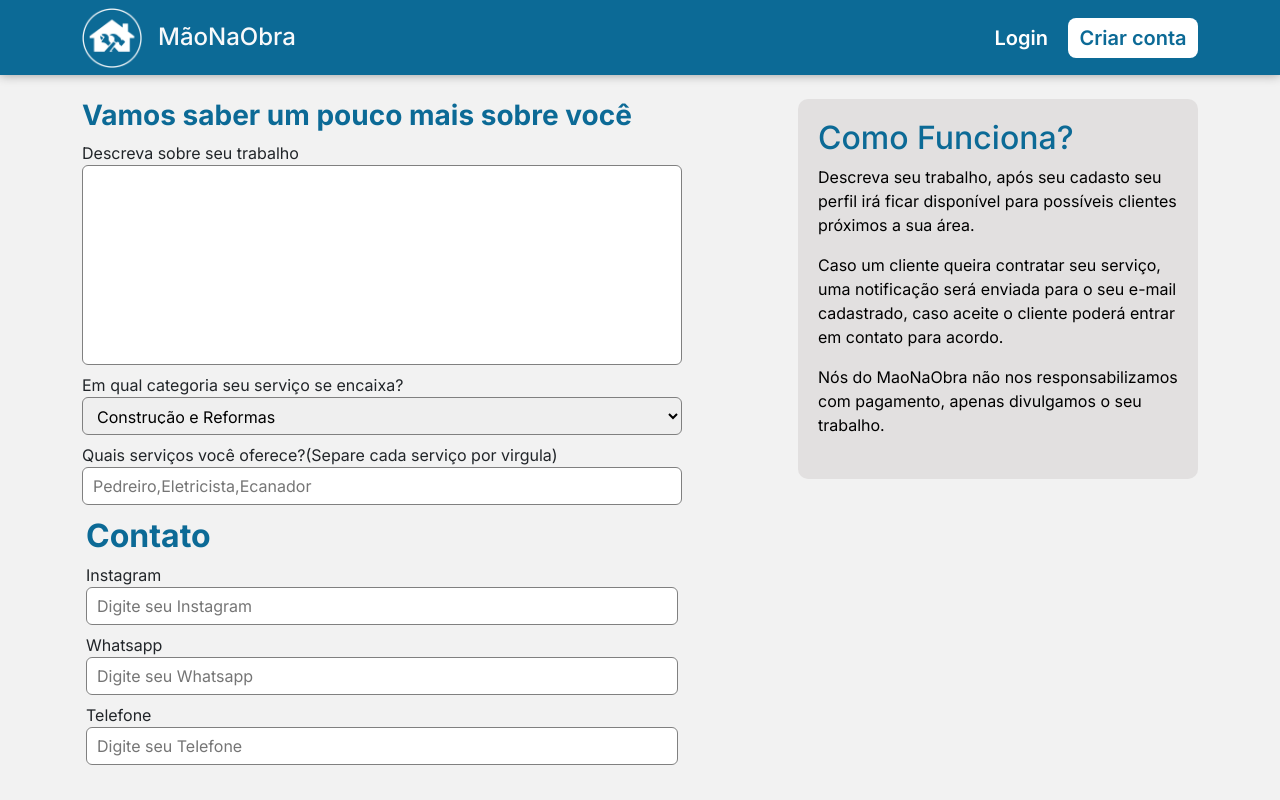
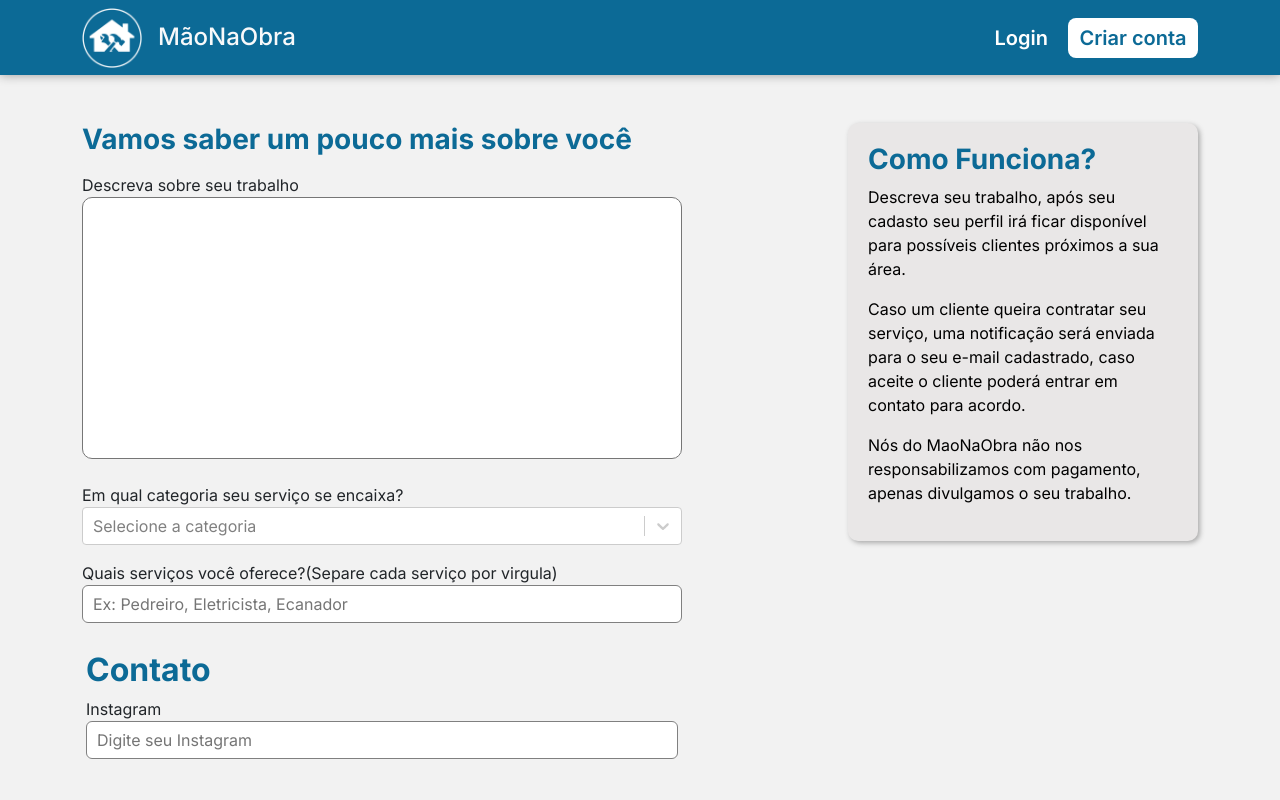
Before and after one commit to MaoNaObraa/MaoNaObra, a React (Vite) app: page /anuncioPage in a window 1280 px wide. Built offline with nearby package versions, Linux system fonts and the light colour scheme.

Commit message:
feat: catch datas of form AnuncioPage

```diff
--- a/package.json
+++ b/package.json
@@ -22,6 +22,7 @@
     "react-hook-form": "^7.45.2",
     "react-input-mask": "^2.0.4",
     "react-router-dom": "^5.3.4",
+    "react-select": "^5.7.4",
     "yup": "^1.2.0",
     "yup-locale-pt": "^0.0.9"
   },
--- a/src/components/Cadastro-components/tipo-cadastro/TipoCadastro.jsx
+++ b/src/components/Cadastro-components/tipo-cadastro/TipoCadastro.jsx
@@ -43,7 +43,7 @@ const TipoCadastro = ({ suasInformacoesDados, dadosPessoaisDados }) => {
             }
             try {
                 if (tipoCadastro === 'prestadorServico') {
-                    register(user, '/anuncio', history)
+                    register(user, '/anuncioPage', history)
                 } else if (tipoCadastro === 'cliente') {
                     register(user, '/', history)
                 }
--- a/src/pages/anuncioPage/anuncioPage.css
+++ b/src/pages/anuncioPage/anuncioPage.css
@@ -2,6 +2,19 @@
     overflow-y: auto;
     height: 87vh;
 }
+
+#principal-anuncio::-webkit-scrollbar {
+    width: 10px;
+  }
+
+  #principal-anuncio::-webkit-scrollbar-track {
+    background: rgba(190, 190, 190, 0.671);
+  }
+
+  #principal-anuncio::-webkit-scrollbar-thumb {
+    background-color: var(--color-principal);
+    border-radius: 10px;
+  }
 
 #text-Principal{
 font-weight: bold;
@@ -34,18 +47,26 @@ height:200px;
     font-weight: bold;
 }
 
+#description{
+    resize: none;
+    border-radius: 10px;
+    padding: 10px;
+}
+
 .caixa-descrição{
-    height: 380px;
-    width: 400px;
+
+    width: 350px;
     color: black;
     border-radius:10px ;
-    background-color:#e2e0e0;
+    background-color:#e9e7e7;
+    box-shadow: 2px 2px 5px rgb(170, 170, 170);
     padding: 20px;
 
 }
 
 .primeiro{
     color: #0c6a96;
+    font-weight: 700;
 
 }
 #ServicosOferecidos{
--- a/src/pages/anuncioPage/anuncioPage.jsx
+++ b/src/pages/anuncioPage/anuncioPage.jsx
@@ -1,88 +1,118 @@
+import api from '../../../utils/api'
 import { string } from 'yup';
 import Input from '../../components/input/Input';
-import Navigation from '../../components/navigation/Navigation';
 import './anuncioPage.css'
 import { yupResolver } from '@hookform/resolvers/yup';
 import * as yup from 'yup';
-import { useForm } from 'react-hook-form';
+import { useForm, Controller } from 'react-hook-form';
+import Select from 'react-select';
 import { useHistory } from 'react-router-dom/cjs/react-router-dom.min';
-import { useState } from 'react';
+import { useEffect, useState } from 'react';
 
 const validationSchema = yup.object().shape({
-    categoria: string().required('Campo obrigatório'),
-    ServicosOferecidos: string().required('O campo é obrigatório escolha uma opção'),
-    Instagram: string().required('O campo é obrigatório, digite seu instagram'),
-    descrevaSeuTrabalho: string().min(207, 'O mínimo de caracteres é 207').max(933, 'O máxomo de caracteres é 933').required('O campo é obrigatório, descreva seu trabalho'),
+    ServicosOferecidos: string().required('O campo é obrigatório'),
+    Instagram: yup.string().required('O campo é obrigatório, digite seu instagram'),
+    categorias: yup.object({value: yup.string().required("Campo obrigatorio")}),
     Whatsapp: yup.string().matches(/^[0-9]{10,11}$/, 'Número de WhatsApp inválido. Deve conter de 10 a 11 dígitos numéricos.').required('O campo é obrigatório, digite um número válido'),
     Telefone: yup.string().matches(/^\d{10,11}$/, 'Número de telefone inválido. Deve conter de 10 a 11 dígitos numéricos.').required('O campo é obrigatório, digite um número válido'),
+    description: yup.string().required('O campo é obrigatório'),
 })
 
 const AnuncioPage = () => {
+    const history = useHistory();
+    const[userAd, setUserAd] = useState()
+    const[token] = useState(localStorage.getItem('token') || '')
 
-    const history = useHistory();
 
-    const { handleSubmit, control, formState: { errors } } = useForm({
+    const { handleSubmit, control, formState: { errors }, setValue } = useForm({
         resolver: yupResolver(validationSchema),
     });
 
-    const addPost = (data) => {
-        const newFormData = {
-            'categoria': data.categoria,
-            'ServicosOferecidos': data.ServicosOferecidos,
-            'Instagram': data.Instagram,
-            'descrevaSeuTrabalho': data.descrevaSeuTrabalho,
-            'Whatsapp': data.Whatsapp,
-            'Telefone': data.Telefone,
-        };
+     function handleAnuncio(data) {
 
-        if (Object.keys(errors).length === 0) {
-            console.log('newFormData:', newFormData); // Exibir dados do formulário no console
-            history.push('/recuperarSenha'); // Redirecionar para a próxima rota
-        } else {
-            console.log('Existem erros no formulário.');
+
+
+
+        const anuncio = {
+            "descriptionAd": data.description,
+            "servicesAd": data.ServicosOferecidos,
+            "category": data.categorias.value,
+            "whatsappContact": data.Whatsapp,
+            "instagramContact": data.Instagram,
+            "telephoneContact": data.Telefone
+
         }
-    };
+        console.log(anuncio)
+    }
 
     return (
         <div>
 
-            <div className='d-flex container pt-4 justify-content-between' id="principal-anuncio">
+            <div className='d-flex container pt-5 justify-content-between' id="principal-anuncio">
                 <div>
-                    <form onSubmit={handleSubmit(addPost)}>
+                    <form action='' onSubmit={handleSubmit(data => { handleAnuncio(data) })}>
                         <div id='titulo'>
                             <h3 id='text-Principal'>Vamos saber um pouco mais sobre você</h3>
                         </div>
-                        <div>
-                            <Input id="caixa1" label="Descreva sobre seu trabalho" type="text" name='descrevaSeuTrabalho' validation={{ control }} error={errors.descrevaSeuTrabalho} />
-                            <label id='Servicos'>Em qual categoria seu serviço se encaixa?</label>
-                            <div className='d-flex flex-column'>
-                                <select name='ServicosOferecidos' id='ServicosOferecidos' className='rounded input-component'>
-                                    <option value="construcaoReformas">Construção e Reformas</option>
-                                    <option value="manuntencaoReparos">Manuntenção e Reparos</option>
-                                    <option value="servicosAutomotivos">Serviços Automotivos</option>
-                                    <option value="servicosDomesticos">Serviços Domésticos</option>
-                                    <option value="servicosJardinagem">Serviços de Jardinagem</option>
-                                </select>
+                        <div className='mt-3'>
+                            <div className='d-flex flex-column mb-3'>
+                                <label htmlFor="description">Descreva sobre seu trabalho</label>
+
+
+                                <Controller
+                                    name={"description"}
+                                    control={control}
+                                    render={({ field }) => {
+                                        return (
+                                            <textarea name="description" id="description" cols="30" rows="10" {...field}></textarea>
+                                        )
+                                    }}
+                                />
+                                {errors.description && <span className='error-message'>{errors.description.message}</span>}
+
                             </div>
-                            <Input id="caixa3" label="Quais serviços você oferece?(Separe cada serviço por virgula)" name='ServicosOferecidos' type="text" placeholder="Pedreiro,Eletricista,Ecanador" validation={{ control }} error={errors.ServicosOferecidos} />
+                            <label id='Servicos' className='mt-2'>Em qual categoria seu serviço se encaixa?</label>
+                            <div className='d-flex flex-column mb-3'>
+                                <Controller
+                                    name={"categorias"}
+                                    control={control}
+                                    render={({ field }) => {
+                                        return (
+                                            <Select
+                                                {...field}
+                                                options={[{ value: "construcaoReformas", label: "Construção e Reformas" },
+                                                 { value: "manuntencaoReparos", label: "Manuntenção e Reparos" },
+                                                 { value: "servicosAutomotivos", label: "Serviços Automotivos" },
+                                                 { value: "servicosDomesticos", label: "Serviços Domésticos" },
+                                                 { value: "servicosJardinagem", label: "Serviços de Jardinagem" },
+                                                ]}
+                                                placeholder="Selecione a categoria"
+                                            />
+                                        )
+                                    }}
+                                />
+                                {errors.categorias && <span className='error-message'>{errors.categorias?.value?.message}</span>}
+                            </div>
+                            <Input id="caixa3" label="Quais serviços você oferece?(Separe cada serviço por virgula)" name='ServicosOferecidos' type="text" placeholder="Ex: Pedreiro, Eletricista, Ecanador" validation={{ control }} error={errors.ServicosOferecidos} />
                         </div>
-                        <div className=' p-1 flex-column mt-2'>
+                        <div className=' p-1 flex-column mt-4'>
                             <div id="titulo2">
                                 <h2 id='text2'>Contato</h2>
                             </div>
-                            <Input id="Instagram" label="Instagram" type="text" name="Instagram" placeholder="Digite seu Instagram" validation={{ control }} error={errors.Instagram} />
-                            <Input id="Whatsapp" label="Whatsapp" type="text" name="Whatsapp" placeholder="Digite seu Whatsapp" validation={{ control }} error={errors.Whatsapp} />
-                            <Input id="Telefone" label="Telefone" type="text" name="Telefone" placeholder="Digite seu Telefone" validation={{ control }} error={errors.Telefone} />
-                            <div className='d-flex justify-content-between mt-4'>
-                                <div></div>
-                                <button id='button-suasInfos' type='submit' className='rounded text-light'>Próxima etapa</button>
+                            <div>
+                                <Input id="Instagram" label="Instagram" type="text" name="Instagram" placeholder="Digite seu Instagram" validation={{ control }} error={errors.Instagram} />
+                                <Input id="Whatsapp" label="Whatsapp" type="text" name="Whatsapp" placeholder="Digite seu Whatsapp" validation={{ control }} error={errors.Whatsapp} />
+                                <Input id="Telefone" label="Telefone" type="text" name="Telefone" placeholder="Digite seu Telefone" validation={{ control }} error={errors.Telefone} />
+                            </div>
+                            <div className=' my-5'>
+                                <button id='button-suasInfos' type='submit' className='w-100 rounded text-light'>Cadastrar</button>
                             </div>
                         </div>
                     </form>
                 </div>
                 <div className='caixa-titulo'>
                     <div className="caixa-descrição">
-                        <h2 className="primeiro">Como Funciona?</h2>
+                        <h3 className="primeiro">Como Funciona?</h3>
                         <h6><p>Descreva seu trabalho, após seu cadasto
                             seu perfil irá ficar disponível para
                             possíveis clientes próximos a sua área.</p>
```
Also changed, not shown: 1 other file (tests, documents, lock files or other folders).
